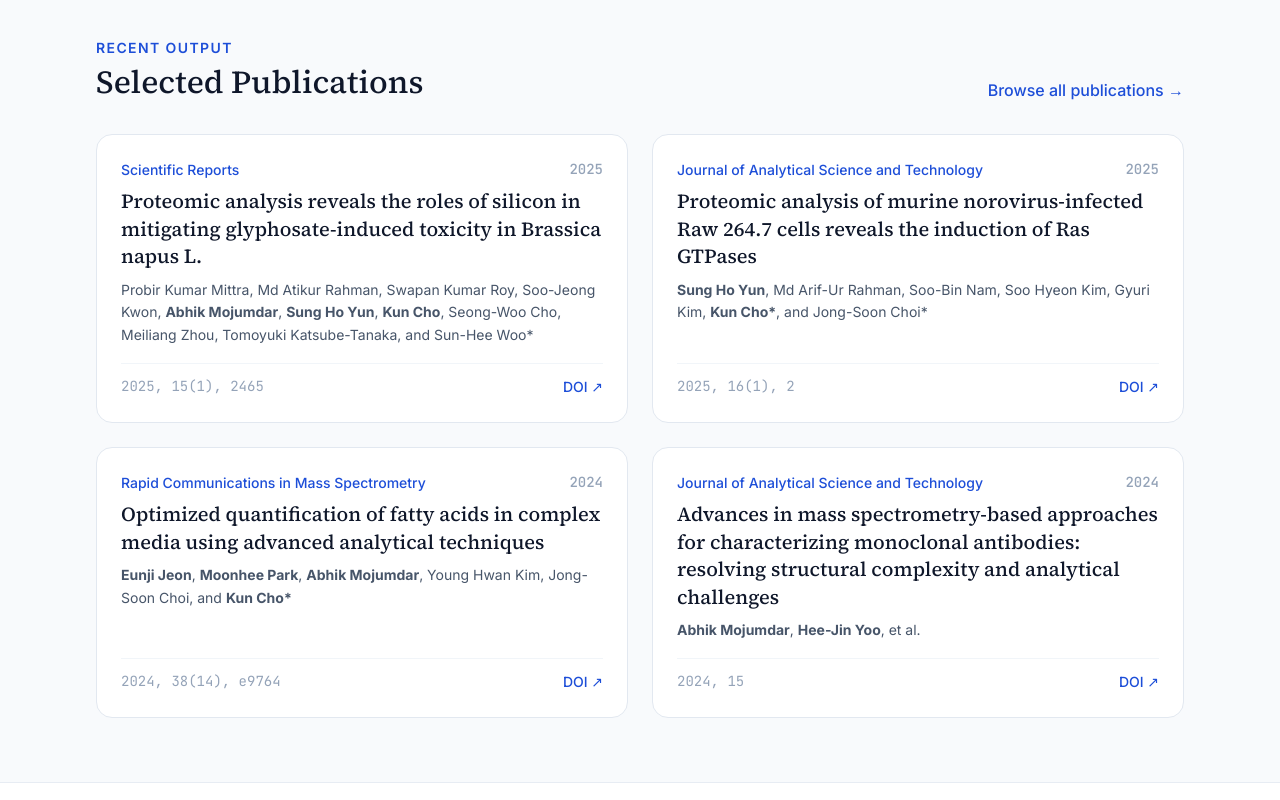
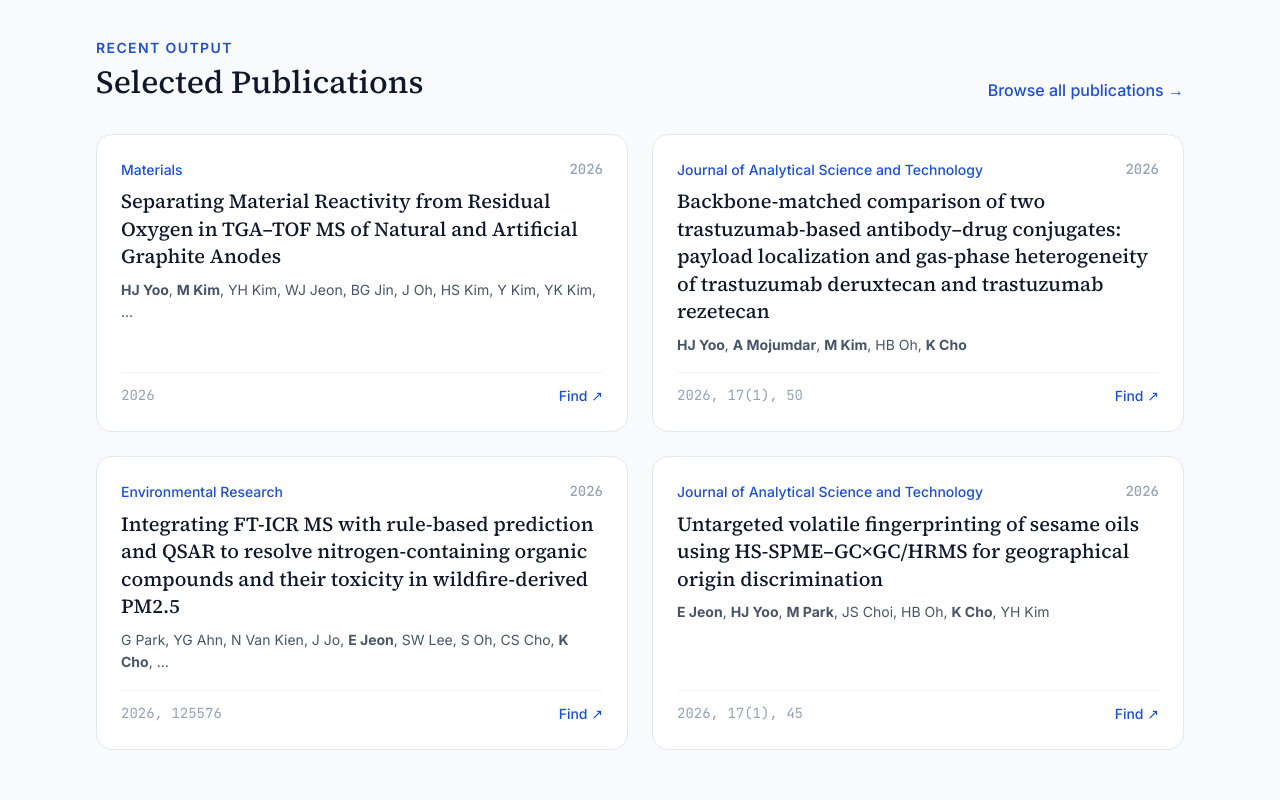
Before and after one commit to mcmlabkbsi-hash/mcmlabkbsi, a plain HTML site: page index.html in a window 1280 px wide. Shown: the part 1900-2700 px from the top of the page. Drawn offline with Linux system fonts and the light colour scheme.

Commit message:
Add 2025-2026 journal articles to publications
Co-Authored-By: Claude Sonnet 5.5 <noreply@anthropic.com>
Claude-Session: https://claude.ai/code/session_01CUSo3LyeRZ6vPjZDxJGAsk

```diff
--- a/index.html
+++ b/index.html
@@ -391,6 +391,7 @@
                         <div class="flex flex-wrap gap-1.5 rounded-xl bg-slate-100 p-1.5 text-xs font-medium" id="year-filters">
                             <button data-year="all" class="year-btn px-3.5 py-1.5 rounded-lg bg-white text-navy-900 shadow-sm transition-all">All</button>
                             <button data-year="selected" class="year-btn px-3.5 py-1.5 rounded-lg text-slate-600 hover:text-navy-900 transition-all">Selected</button>
+                            <button data-year="2026" class="year-btn px-3.5 py-1.5 rounded-lg text-slate-600 hover:text-navy-900 transition-all">2026</button>
                             <button data-year="2025" class="year-btn px-3.5 py-1.5 rounded-lg text-slate-600 hover:text-navy-900 transition-all">2025</button>
                             <button data-year="2024" class="year-btn px-3.5 py-1.5 rounded-lg text-slate-600 hover:text-navy-900 transition-all">2024</button>
                         </div>
@@ -882,6 +883,69 @@
         // ===================================================================
         const publications = [
             {
+                year: "2026",
+                selected: false,
+                title: "Separating Material Reactivity from Residual Oxygen in TGA–TOF MS of Natural and Artificial Graphite Anodes",
+                authors: "<strong>HJ Yoo</strong>, <strong>M Kim</strong>, YH Kim, WJ Jeon, BG Jin, J Oh, HS Kim, Y Kim, YK Kim, …",
+                journal: "Materials",
+                volume: "2026",
+                doi: null
+            },
+            {
+                year: "2026",
+                selected: false,
+                title: "Backbone-matched comparison of two trastuzumab-based antibody–drug conjugates: payload localization and gas-phase heterogeneity of trastuzumab deruxtecan and trastuzumab rezetecan",
+                authors: "<strong>HJ Yoo</strong>, <strong>A Mojumdar</strong>, <strong>M Kim</strong>, HB Oh, <strong>K Cho</strong>",
+                journal: "Journal of Analytical Science and Technology",
+                volume: "2026, 17(1), 50",
+                doi: null
+            },
+            {
+                year: "2026",
+                selected: false,
+                title: "Integrating FT-ICR MS with rule-based prediction and QSAR to resolve nitrogen-containing organic compounds and their toxicity in wildfire-derived PM2.5",
+                authors: "G Park, YG Ahn, N Van Kien, J Jo, <strong>E Jeon</strong>, SW Lee, S Oh, CS Cho, <strong>K Cho</strong>, …",
+                journal: "Environmental Research",
+                volume: "2026, 125576",
+                doi: null
+            },
+            {
+                year: "2026",
+                selected: false,
+                title: "Untargeted volatile fingerprinting of sesame oils using HS-SPME–GC×GC/HRMS for geographical origin discrimination",
+                authors: "<strong>E Jeon</strong>, <strong>HJ Yoo</strong>, <strong>M Park</strong>, JS Choi, HB Oh, <strong>K Cho</strong>, YH Kim",
+                journal: "Journal of Analytical Science and Technology",
+                volume: "2026, 17(1), 45",
+                doi: null
+            },
+            {
+                year: "2026",
+                selected: false,
+                title: "Preparation of cobalt-decorated porous carbon nanofibers and their application as supercapacitor electrodes",
+                authors: "KR Yoon, HJ Cho, MJ Park, SE Hong, <strong>K Cho</strong>",
+                journal: "Analytical Science and Technology",
+                volume: "2026, 39(2), 105–113",
+                doi: null
+            },
+            {
+                year: "2026",
+                selected: false,
+                title: "Practical LC–MS/MS Method Development for Antibody–Drug Conjugate (ADC) Payload Quantification Using an ADC-Like Antibody",
+                authors: "<strong>YW Koo</strong>, <strong>JY Hyon</strong>, J Choi, <strong>K Cho</strong>",
+                journal: "Mass Spectrometry Letters",
+                volume: "2026, 17(1), 1–7",
+                doi: null
+            },
+            {
+                year: "2025",
+                selected: false,
+                title: "Bacillus subtilis Induces Human Beta Defensin-2 Through its Lipoproteins in Human Intestinal Epithelial Cells",
+                authors: "YJ So, OJ Park, Y Kwon, J Im, D Lee, <strong>SH Yun</strong>, <strong>K Cho</strong>, CH Yun, SH Han",
+                journal: "Probiotics and Antimicrobial Proteins",
+                volume: "2025, 17(3), 1648–1662",
+                doi: "https://doi.org/10.1007/s12602-024-10224-4"
+            },
+            {
                 year: "2025",
                 selected: true,
                 title: "Proteomic analysis reveals the roles of silicon in mitigating glyphosate-induced toxicity in Brassica napus L.",
@@ -919,6 +983,8 @@
             }
         ];
 
+        const pubLink = p => p.doi || 'https://scholar.google.com/scholar?q=' + encodeURIComponent('"' + p.title + '"');
+
         let selectedYear = "all";
         let searchQuery = "";
 
@@ -939,7 +1005,7 @@
                     </div>
                     <div class="pt-3 border-t border-slate-100 flex items-center justify-between text-xs">
                         <span class="font-mono text-slate-400">${pub.volume}</span>
-                        <a href="${pub.doi}" target="_blank" rel="noopener" class="text-science-600 font-medium hover:underline">DOI &nearr;</a>
+                        <a href="${pubLink(pub)}" target="_blank" rel="noopener" class="text-science-600 font-medium hover:underline">${pub.doi ? 'DOI' : 'Find'} &nearr;</a>
                     </div>
                 </article>
             `).join('');
@@ -983,8 +1049,8 @@
                     </h3>
                     <p class="text-sm text-slate-600 mt-2 leading-relaxed">${pub.authors}</p>
                     <div class="mt-3">
-                        <a href="${pub.doi}" target="_blank" rel="noopener" class="inline-flex items-center text-xs font-mono font-medium text-science-600 hover:text-science-700 hover:underline">
-                            ${pub.doi} &nearr;
+                        <a href="${pubLink(pub)}" target="_blank" rel="noopener" class="inline-flex items-center text-xs font-mono font-medium text-science-600 hover:text-science-700 hover:underline">
+                            ${pub.doi || 'Find on Google Scholar'} &nearr;
                         </a>
                     </div>
                 </article>
```
